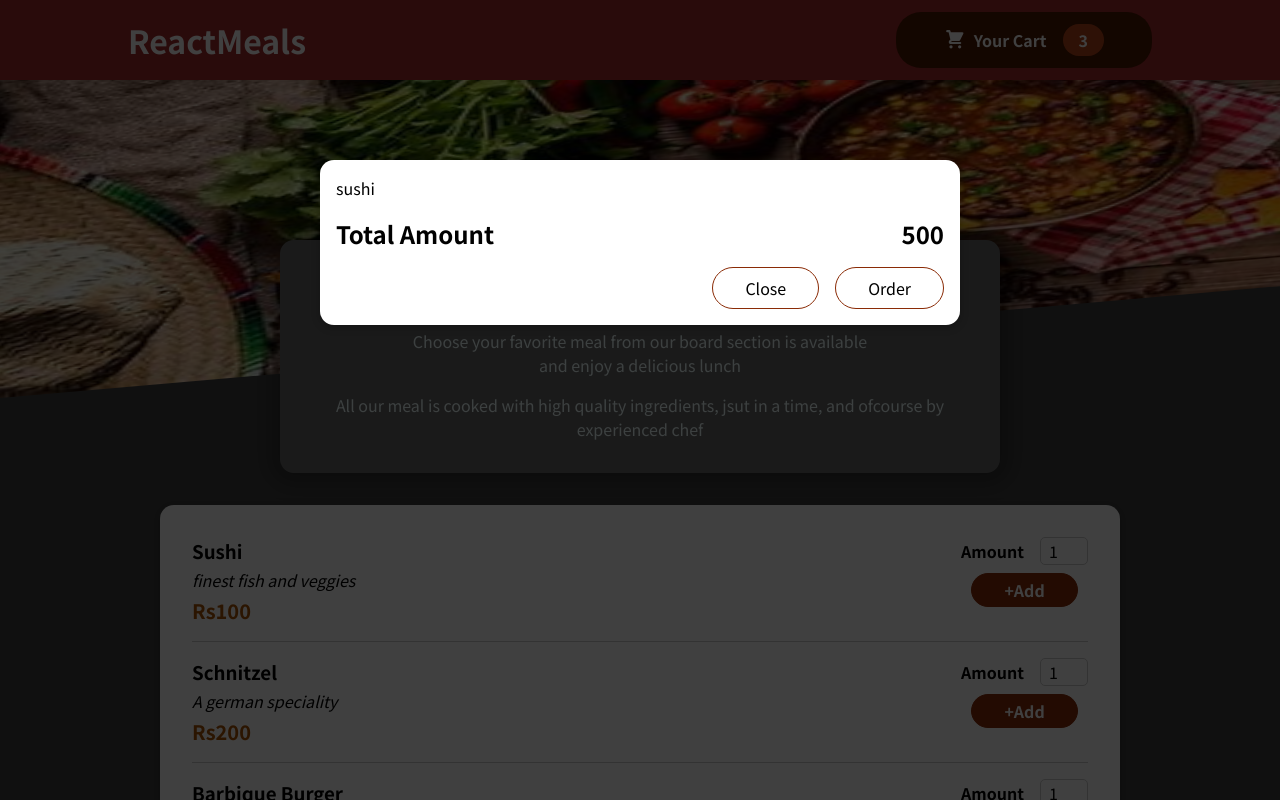
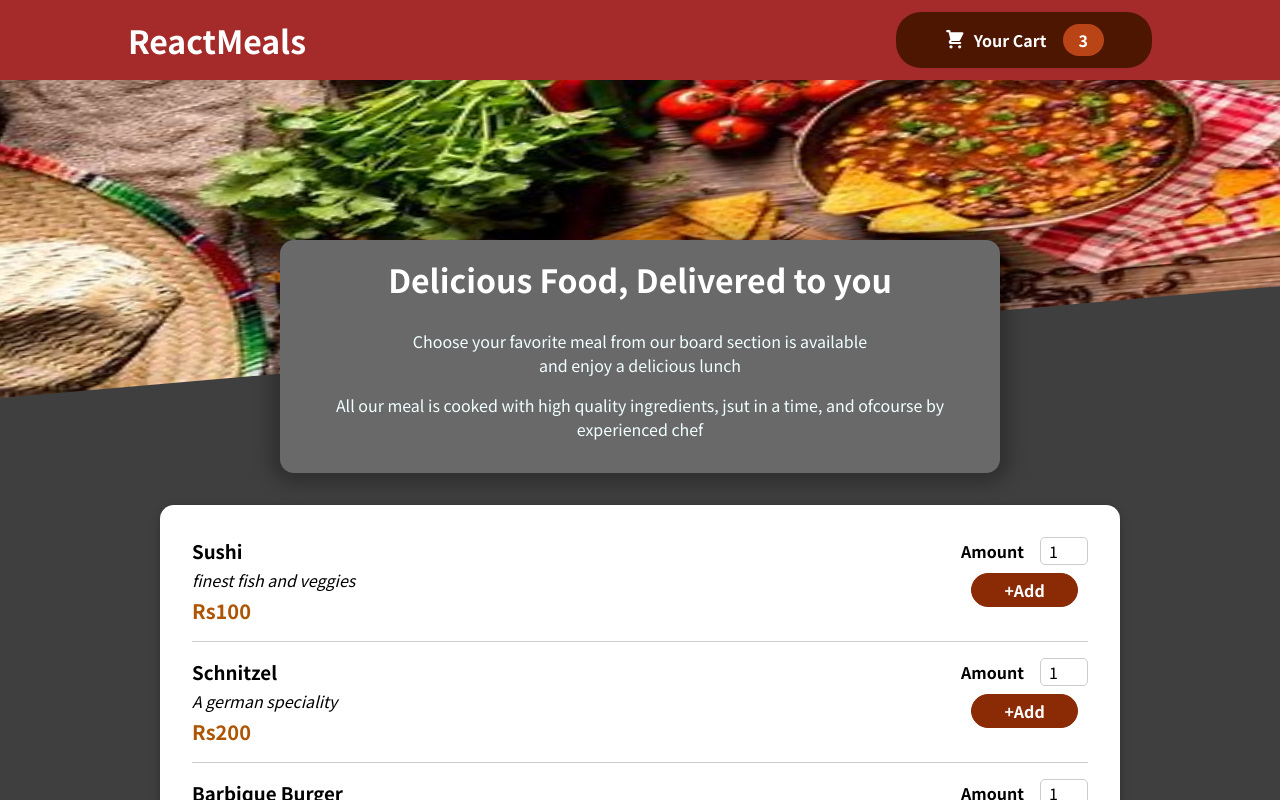
Before and after one commit to Akash3386/restaurant-app, a React (Create React App) app: page / in a window 1280 px wide. Shown: the top 800 px of the page. Built offline with nearby package versions, Linux system fonts and the light colour scheme.

Commit message:
opening and closing cart

```diff
--- a/src/App.js
+++ b/src/App.js
@@ -1,3 +1,4 @@
+import React,{useState} from "react";
 import { Fragment } from "react";
 import Header from "./components/Layout/Header";
 import MealSummary from "./components/Meals/MealsSummary";
@@ -5,11 +6,22 @@ import AvailableMeal from "./components/Meals/AvailableMeal";
 import Cart from "./components/Cart/Cart";
 
 function App() {
+
+  const [cartIsShown,setCartShown] = useState(false)
+
+  const cartShownHandler = () => {
+    setCartShown(true)
+  }
+
+  const cartHideHandler = () => {
+    setCartShown(false)
+  }
+
   return (
     <Fragment>
       {/* <h2>Let's get started!</h2> */}
-      <Cart></Cart>
-      <Header/>
+      {cartIsShown && <Cart onClose={cartHideHandler}/>}
+      <Header onShow={cartShownHandler}/>
       <MealSummary/>
       <AvailableMeal/>
     </Fragment>
--- a/src/components/Cart/Cart.js
+++ b/src/components/Cart/Cart.js
@@ -1,19 +1,19 @@
 import classes from './Cart.module.css'
 import Modal from '../UI/Modal';
 
-const Cart = Props => {
+const Cart = props => {
     const cartItems = <ul className={classes['cart-items']}>{[{id: 'C1',name: 'sushi',amount:'2',price: '200'}
 ].map((item) => <li>{item.name}</li>)}</ul>;
 
     return (
-    <Modal>
+    <Modal onClose={props.onClose}>
         {cartItems}
         <div className={classes.total}>
             <span>Total Amount</span>
             <span>500</span>
         </div>
         <div className={classes.actions}>
-            <button className={classes['button-alt']}>Close</button>
+            <button className={classes['button-alt']} onClick={props.onClose}>Close</button>
             <button className={classes.button}>Order</button>
         </div>
         <div></div>
--- a/src/components/Layout/Header.js
+++ b/src/components/Layout/Header.js
@@ -6,9 +6,9 @@ import HeaderButton from "./HeaderButton";
 
 const Header = props => {
     return <Fragment>
-        <header className={classes.header}>
+        <header className={classes.header} >
             <h1>ReactMeals</h1>
-            <HeaderButton></HeaderButton>
+            <HeaderButton onClicked={props.onShow}></HeaderButton>
         </header>
         <div className={classes['main-image']}>
             <img src={mealsImage} alt="A table full of  delecious food" />
--- a/src/components/Layout/HeaderButton.js
+++ b/src/components/Layout/HeaderButton.js
@@ -4,7 +4,7 @@ import classes from './HeaderButton.module.css'
 
 
 const HeaderButton = props => {
-    return <button className={classes.button}>
+    return <button className={classes.button} onClick={props.onClicked}>
         <span className={classes.icon}>
             <CartIcon/>
         </span>
--- a/src/components/UI/Modal.js
+++ b/src/components/UI/Modal.js
@@ -4,7 +4,7 @@ import { Fragment } from "react"
 import classes from './Modal.module.css'
 
 const Backdrop = props => {
-    return <div className={classes.backdrop}>{props.children}</div>
+    return <div className={classes.backdrop} onClick={props.onClose}/>
 }
 
 const ModalOverlays = props => {
@@ -17,7 +17,7 @@ const portalElement = document.getElementById('overlays')
 
 const Modal = props => {
     return <Fragment>
-        {ReactDOM.createPortal(<Backdrop/>,portalElement)}
+        {ReactDOM.createPortal(<Backdrop onClose={props.onClose} />,portalElement)}
         {ReactDOM.createPortal(<ModalOverlays>{props.children}</ModalOverlays>,portalElement)}
     </Fragment>
 };
```
